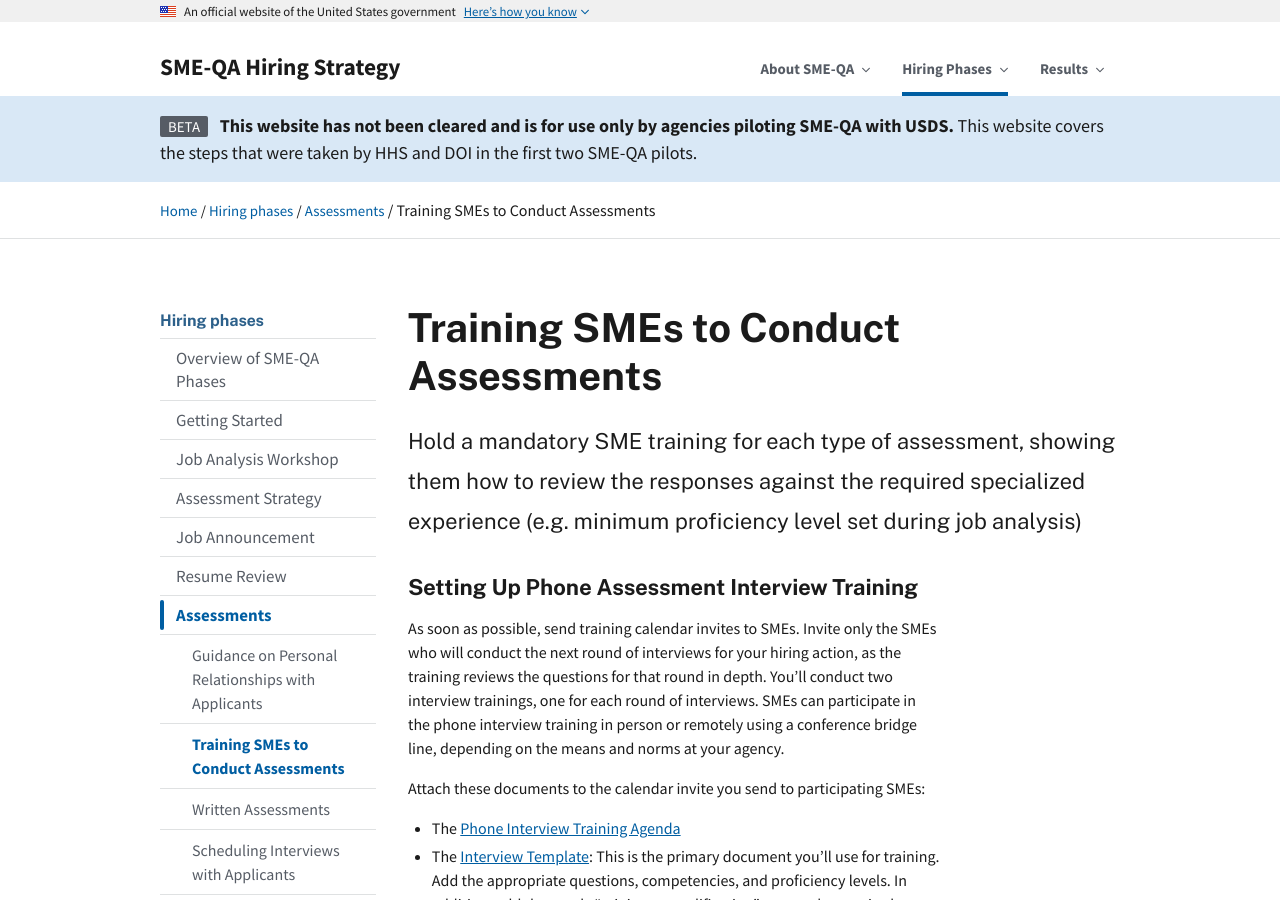
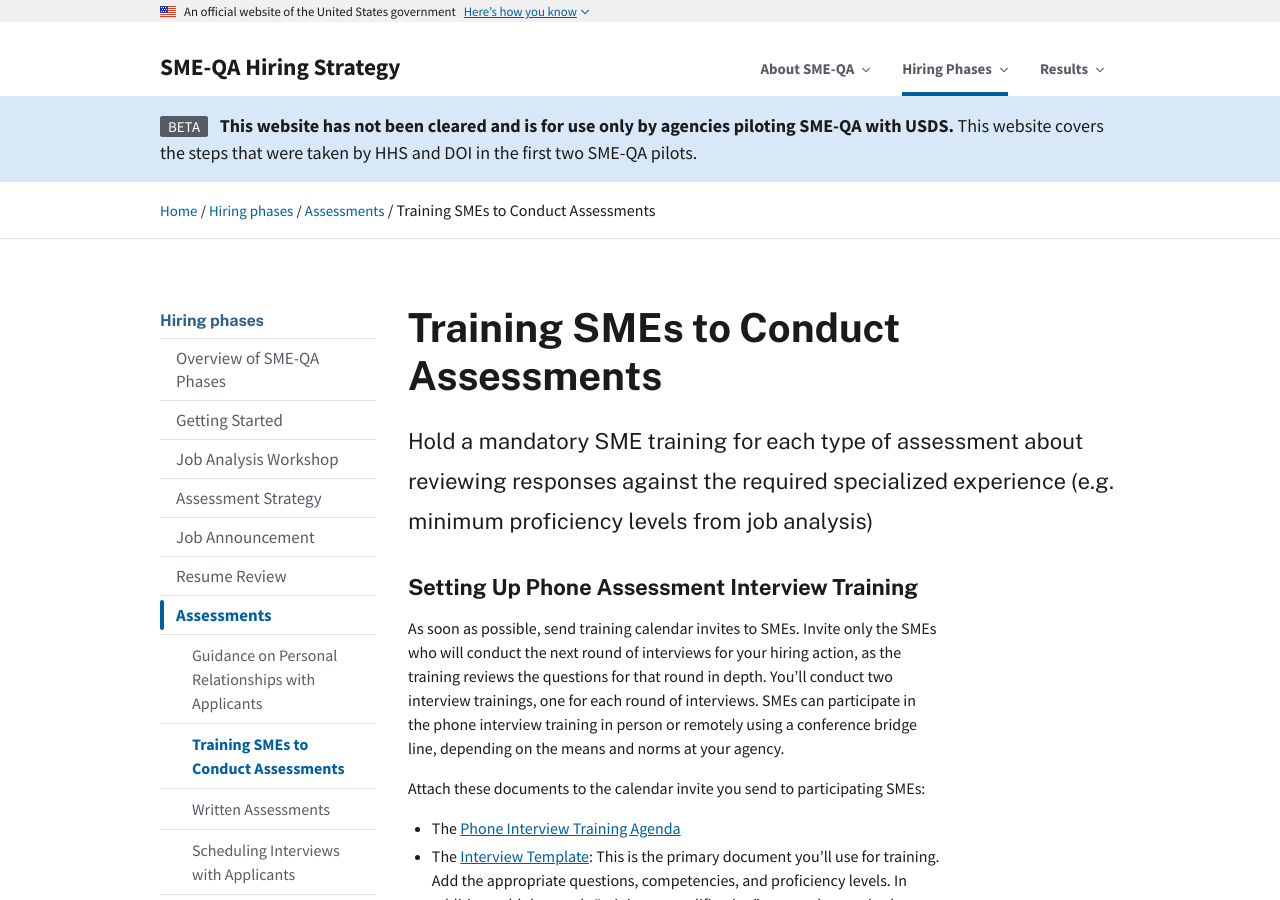
Before and after one commit to usds/SME-QA-Website, a Jekyll site: the page built from pages/phases/assessments/training.md, in a window 1280 px wide and 900 px high. Built offline with Jekyll 4.4.1, drawn with Linux system fonts in a browser that asks for light colours.

Commit message:
Update training.md

```diff
--- a/pages/phases/assessments/training.md
+++ b/pages/phases/assessments/training.md
@@ -6,7 +6,7 @@ sidenav: hiring-phases
 phase: assessments
 sub-phase-order: 015
 title: Training SMEs to Conduct Assessments
-intro: Hold a mandatory SME training for each type of assessment, showing them how to review the responses against the required specialized experience (e.g. minimum  proficiency level set during job analysis)
+intro: Hold a mandatory SME training for each type of assessment about reviewing responses against the required specialized experience (e.g. minimum proficiency levels from job analysis)
 ---
 
 <p class="usa-intro">
```
